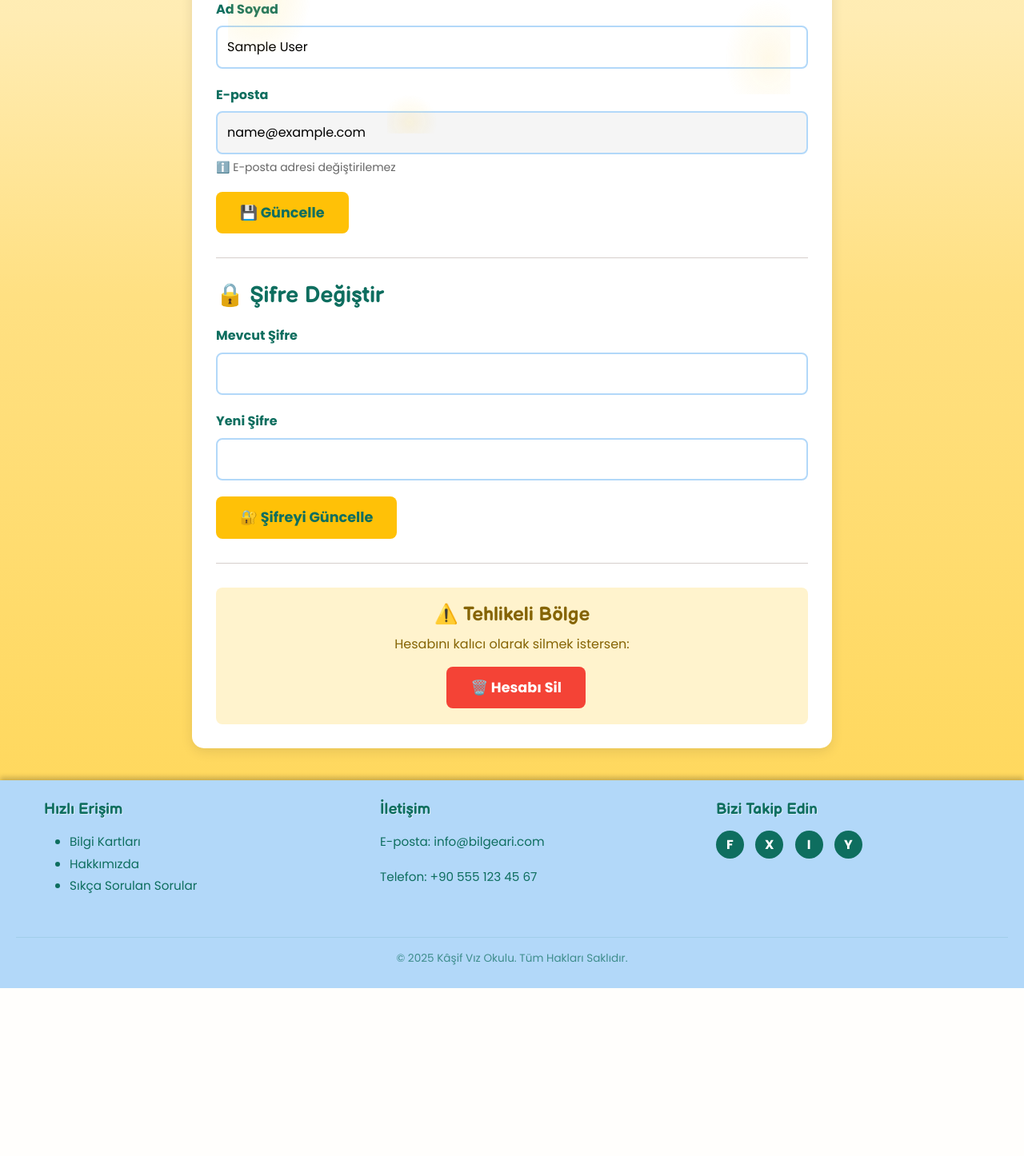
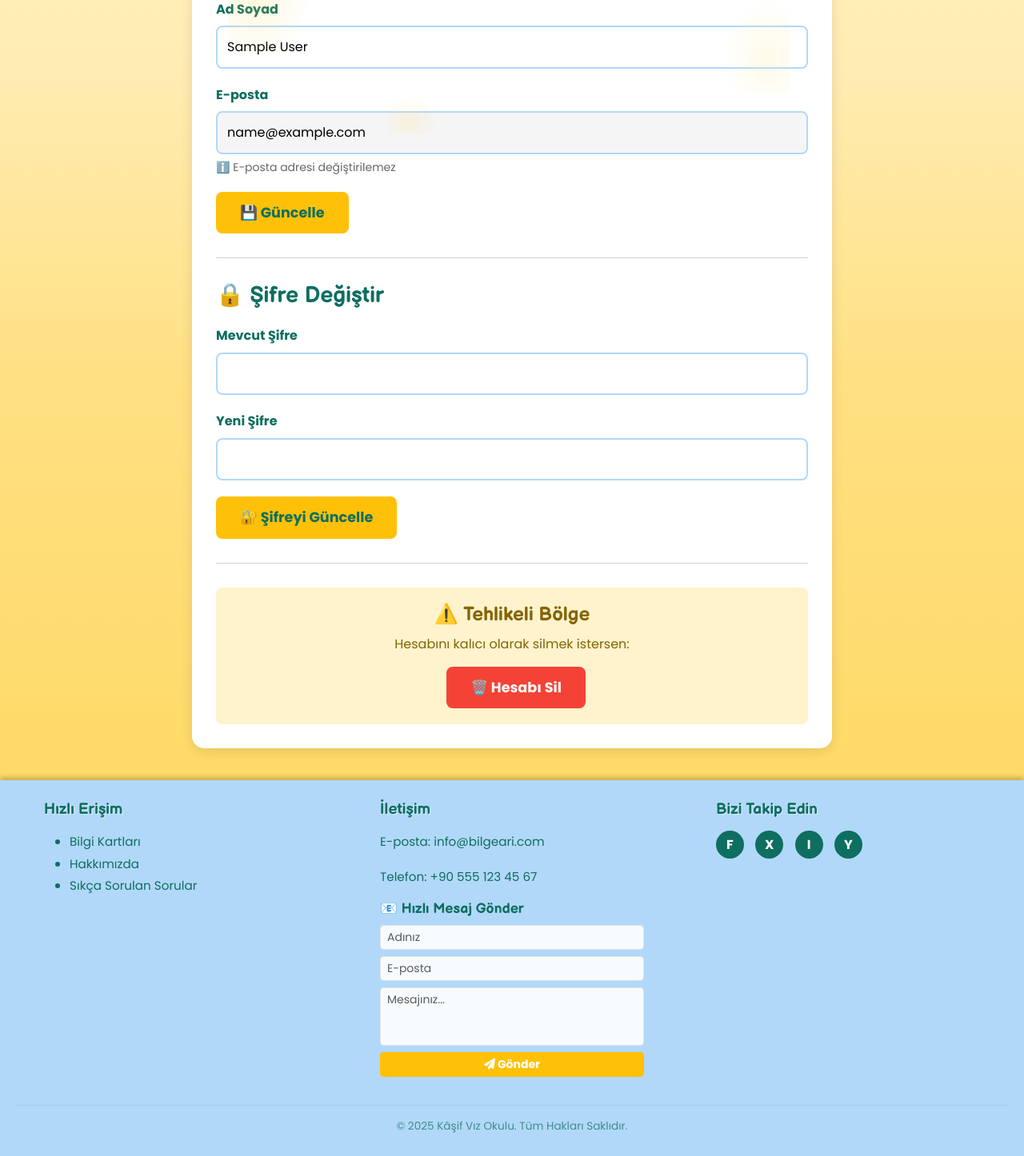
Before and after one commit to zulfucankarakus/BilgeAri-Cocuklar-Icin-Etkilesimli-Ogrenme-Platformu-mainson, an ASP.NET Core app: page /Auth/Profile in a window 1280 px wide. Shown: the part 499-1945 px from the top of the page at 80% size. Before the commit the page ends 1735 px from the top, so only its background shows below. Run offline with ASP.NET Core 8, Linux system fonts and the light colour scheme; the visitor is signed in with stand-in values (Sample User, id 1); tables that the repository leaves empty hold one stand-in row (values such as "Sample post"); style sheets or scripts are compiled from the project's sources.

Commit message:
auto-commit for e948bc35-931d-45f8-87ec-443c8319514e

```diff
--- a/BilgeAri-Cocuklar-Icin-Etkilesimli-Ogrenme-Platformu-main/Views/Shared/_Layout.cshtml
+++ b/BilgeAri-Cocuklar-Icin-Etkilesimli-Ogrenme-Platformu-main/Views/Shared/_Layout.cshtml
@@ -325,6 +325,25 @@
 
                 <p>Telefon: +90 555 123 45 67</p>
 
+                <!-- İletişim Formu -->
+                <div class="footer-contact-form mt-3" style="max-width: 400px;">
+                    <h4 style="font-size: 1.1rem; color: #0e6e5f; margin-bottom: 10px;">📧 Hızlı Mesaj Gönder</h4>
+                    <form action="/Iletisim/MesajGonder" method="post" id="footerContactForm">
+                        <div class="mb-2">
+                            <input type="text" name="ad" class="form-control form-control-sm" placeholder="Adınız" required style="background-color: rgba(255,255,255,0.9);" />
+                        </div>
+                        <div class="mb-2">
+                            <input type="email" name="eposta" class="form-control form-control-sm" placeholder="E-posta" required style="background-color: rgba(255,255,255,0.9);" />
+                        </div>
+                        <div class="mb-2">
+                            <textarea name="mesaj" class="form-control form-control-sm" rows="3" placeholder="Mesajınız..." required style="background-color: rgba(255,255,255,0.9); resize: none;"></textarea>
+                        </div>
+                        <button type="submit" class="btn btn-warning btn-sm w-100 text-white fw-bold">
+                            <i class="fas fa-paper-plane"></i> Gönder
+                        </button>
+                    </form>
+                </div>
+
             </div>
 
 
```
